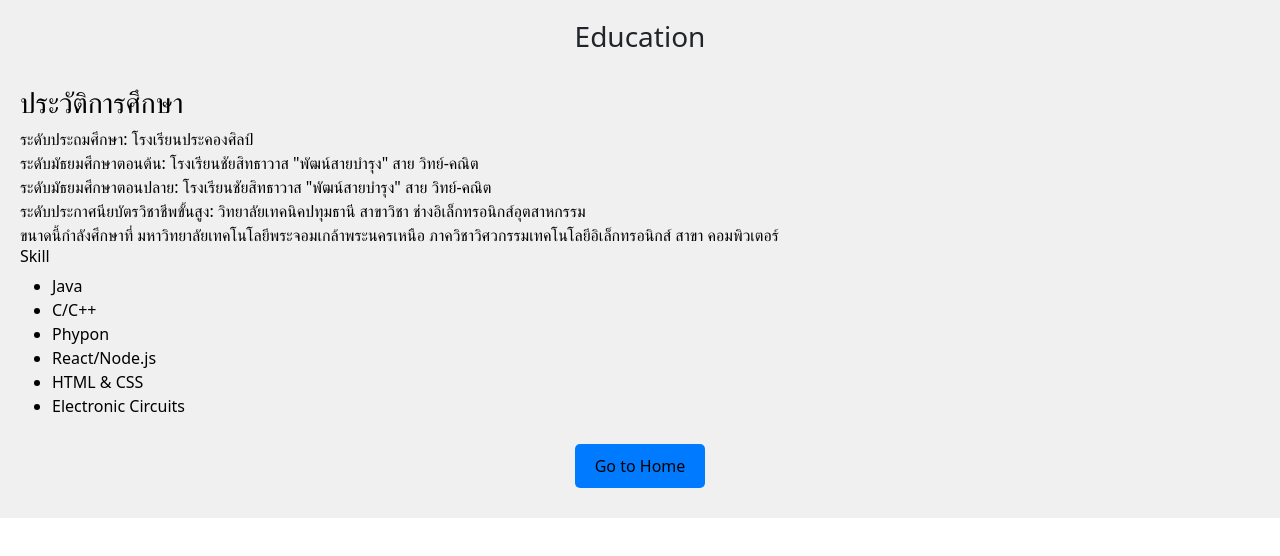
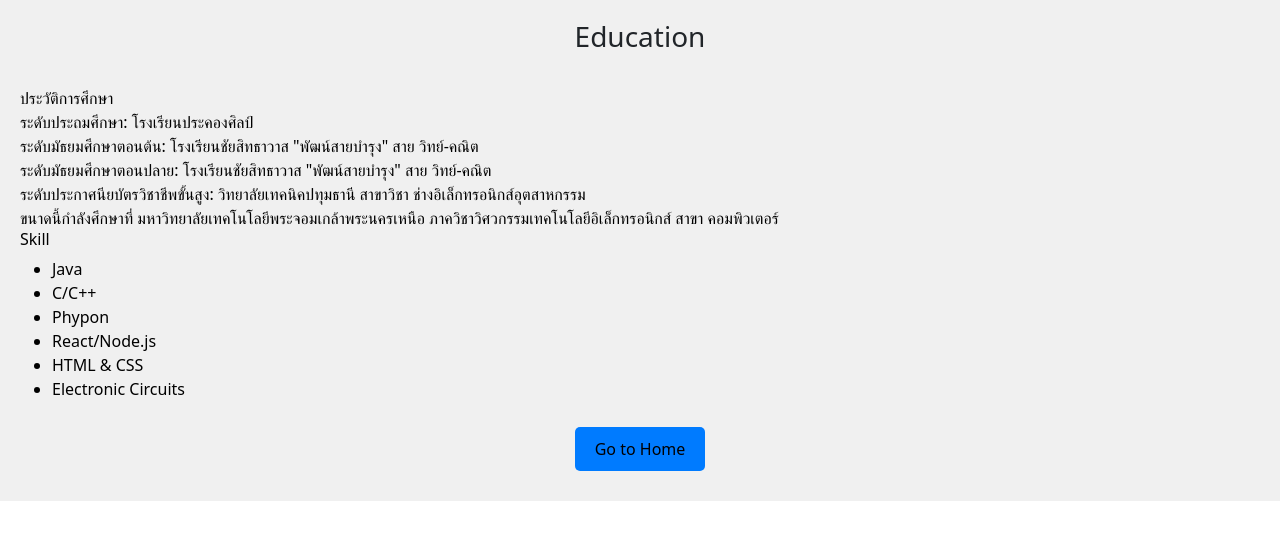
Before and after one commit to wattanawipa/web-portfolio01, a React (Create React App) app: page /education in a window 1280 px wide. Shown: the top 556 px of the page. Built offline with nearby package versions, Linux system fonts and the light colour scheme.

Commit message:
Update education.js

```diff
--- a/src/education.js
+++ b/src/education.js
@@ -9,7 +9,7 @@ export default function AboutMe() {
     return (
       <div style={{ backgroundColor: "#f0f0f0", textAlign: "center", padding: '20px' }}>
             <h3>Education</h3><br/>
-            <div style={{textAlign: "left", color: "black", fontSize: "16px"}}><h3>ประวัติการศึกษา</h3>
+            <div style={{textAlign: "left", color: "black", fontSize: "16px"}}>ประวัติการศึกษา<br/>
             ระดับประถมศึกษา: โรงเรียนประคองศิลป์<br/>
             ระดับมัธยมศึกษาตอนต้น: โรงเรียนชัยสิทธาวาส "พัฒน์สายบำรุง" สาย วิทย์-คณิต<br/>
             ระดับมัธยมศึกษาตอนปลาย: โรงเรียนชัยสิทธาวาส "พัฒน์สายบำรุง" สาย วิทย์-คณิต<br/>
```
